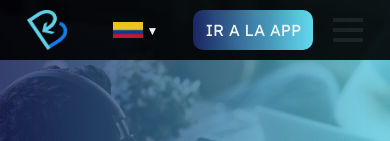
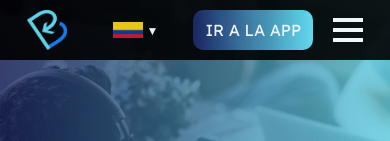
Before and after one commit to bucks-pay/buckspay_landing, a Next.js app: page / in a window 390 px wide. Shown: the top 141 px of the page. Built offline with nearby package versions, Linux system fonts and the light colour scheme; no server answers.

Commit message:
bug hamburger menu

```diff
--- a/src/components/HamburgerMenu/HamburgerMenu.module.css
+++ b/src/components/HamburgerMenu/HamburgerMenu.module.css
@@ -12,7 +12,6 @@
   width: 100%;
   height: 4px;
   background-color: white;
-  background-color: var(--softTextColor);
   transition: all 0.3s ease;
 }
 
```
